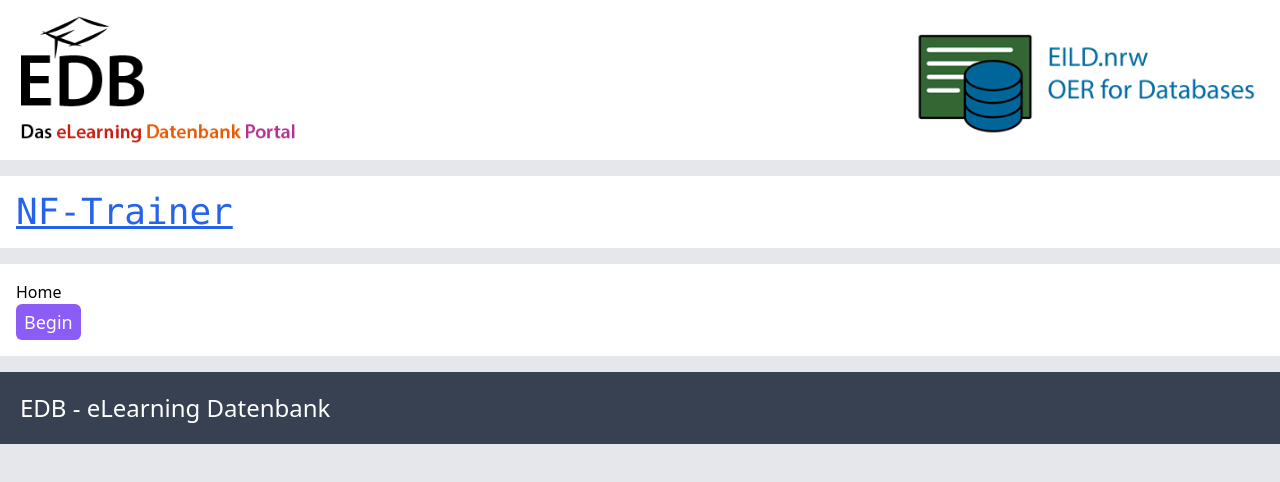
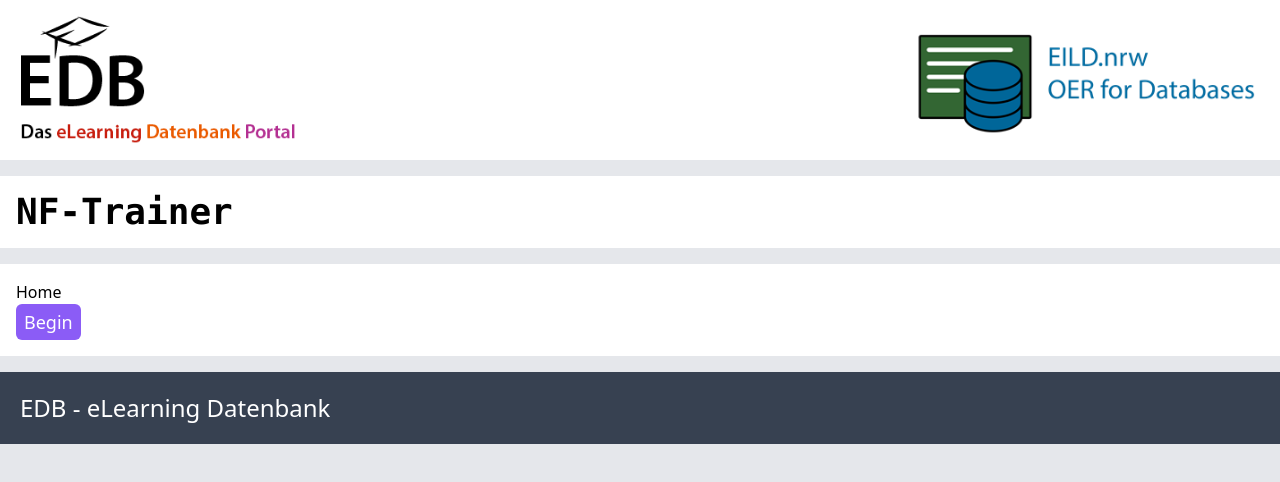
Before and after one commit to orca-nrw/nf-trainer, a React (Create React App) app: page / in a window 1280 px wide. Shown: the top 482 px of the page. Built offline with nearby package versions, Linux system fonts and the light colour scheme.

Commit message:
formatting

```diff
--- a/src/Components/Trainer.tsx
+++ b/src/Components/Trainer.tsx
@@ -8,9 +8,7 @@ export default function Trainer () {
   return (
     <>
       <div className="bg-white p-4">
-        <Link to="/">
-          <h1 className="text-4xl font-mono">NF-Trainer</h1>
-        </Link>
+        <Link className="no-underline text-black text-4xl font-semibold font-mono" to="/">NF-Trainer</Link>
       </div>
       <div className="bg-white p-4">
       <Switch>
```
